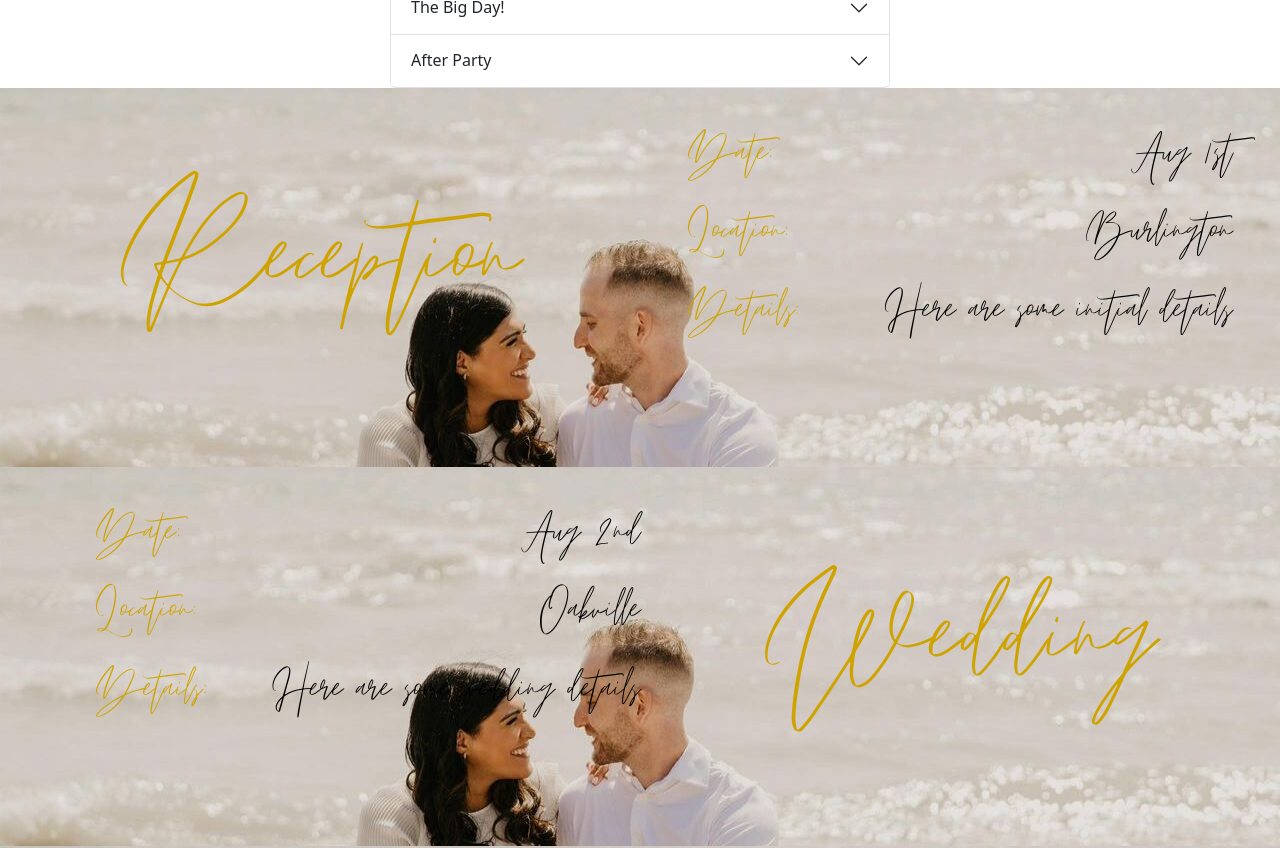
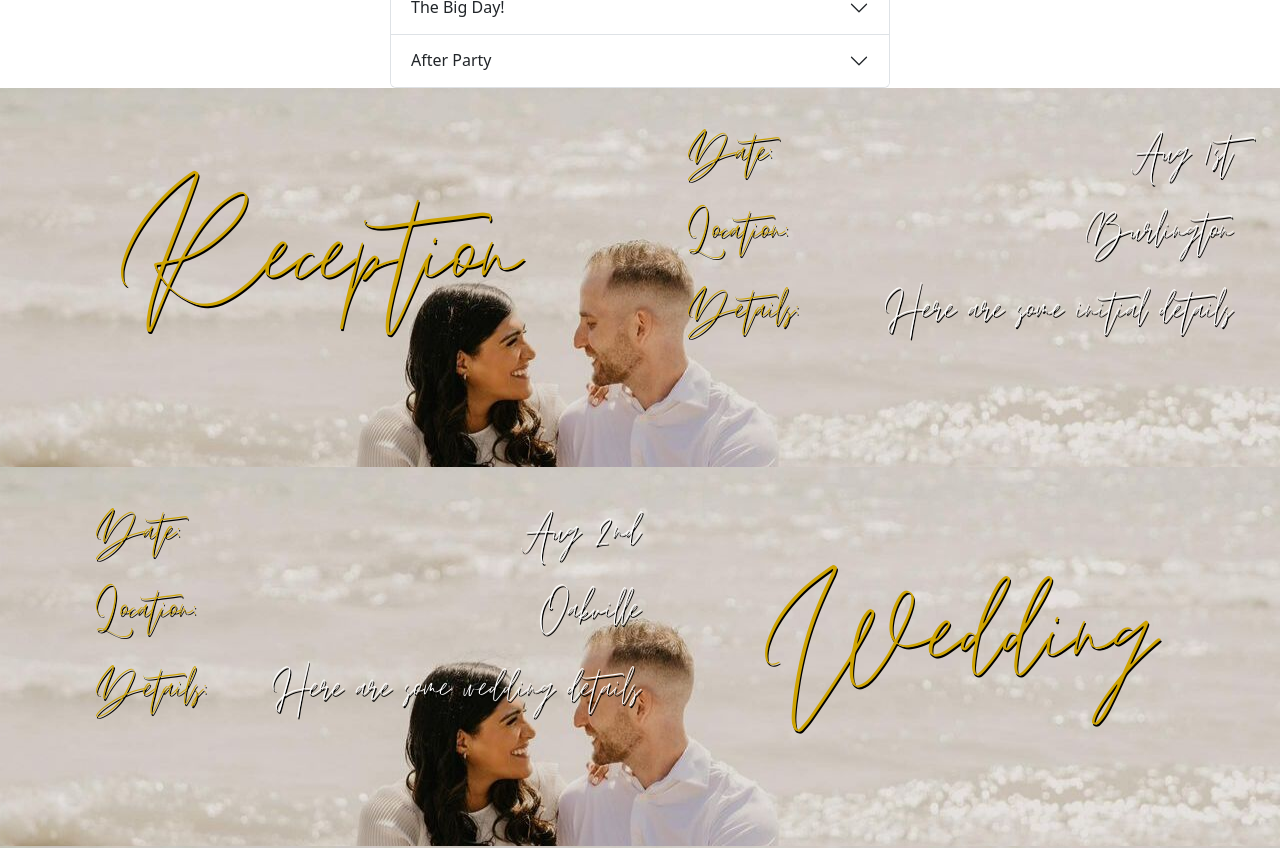
Before and after one commit to MichaelSault/TanyaWeddingWebsite, a React (Vite) app: page / in a window 1280 px wide. Shown: the part 1040-1888 px from the top of the page. Built offline with nearby package versions, Linux system fonts and the light colour scheme.

Commit message:
added shadows to the text

```diff
--- a/src/App.css
+++ b/src/App.css
@@ -25,6 +25,7 @@ h1 {
   font-size: 22vw;
   font-family: 'Emitha-Script';
   color: #CEA300;
+  text-shadow: 1px 2px 0 #000;
 }
 
 #eventTitle {
@@ -34,6 +35,7 @@ h1 {
 
 h2 {
   color: #CEA300;
+  text-shadow: 1px 2px 0 #000;
 }
 
 #eventText {
@@ -45,7 +47,8 @@ h2 {
   font-size: 5vw;
   display: flex;
   justify-content: center;
-  color: black;
+  color: #ffffff;
+  text-shadow: 1px 2px 0 #000;
 }
 
 .ImageHeader {
```
